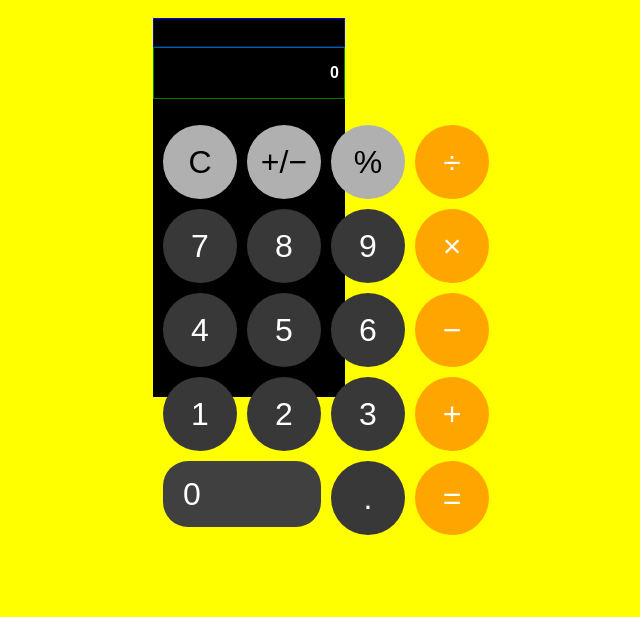
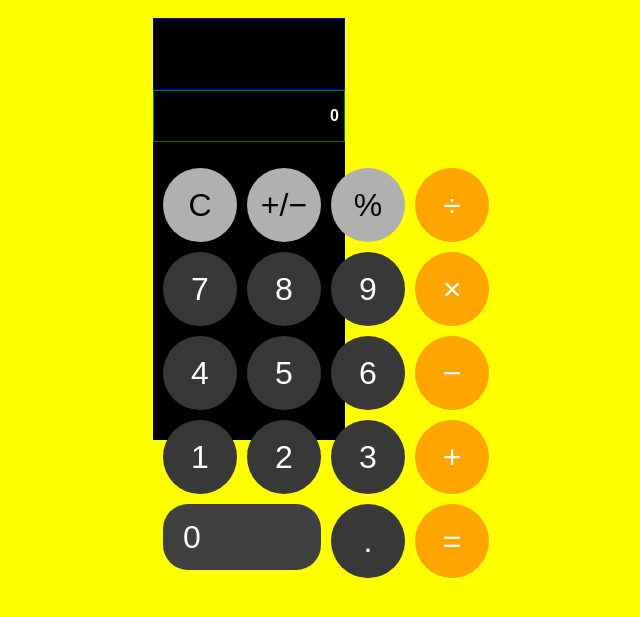
Before and after one commit to RamyaG85/calculator, a plain HTML site: page index.html in a window 1280 px wide. Shown: the part 127-744 px from the top of the page, without its empty margins (303-943 px from the left). Drawn offline with Linux system fonts and the light colour scheme.

Commit message:
Updated the styles of showing the numbers before calculation

```diff
--- a/styles/components/_main.scss
+++ b/styles/components/_main.scss
@@ -13,16 +13,25 @@ body{
   font-family: Arial, Helvetica, sans-serif;
   &__display{
     border : 1px solid blue;
+    height: 70px;
+    display: flex;
+    justify-content: flex-end;
+    align-items: center;
+    text-align: right;
     &__totalOperation {
     text-align: right;
     font-size: 1em;
     }
   }
   &__inputArea{
+    display: flex;
     border : 1px solid green;
+    height: 50px;
+    justify-content: flex-end;
+    align-items: center;
+    text-align: right;
     &__keyedInText{
       padding-right: 5px;
-      text-align: right;
       font-size: 1em;
     }
   }
```
Also changed, not shown: styles/styles.css.
